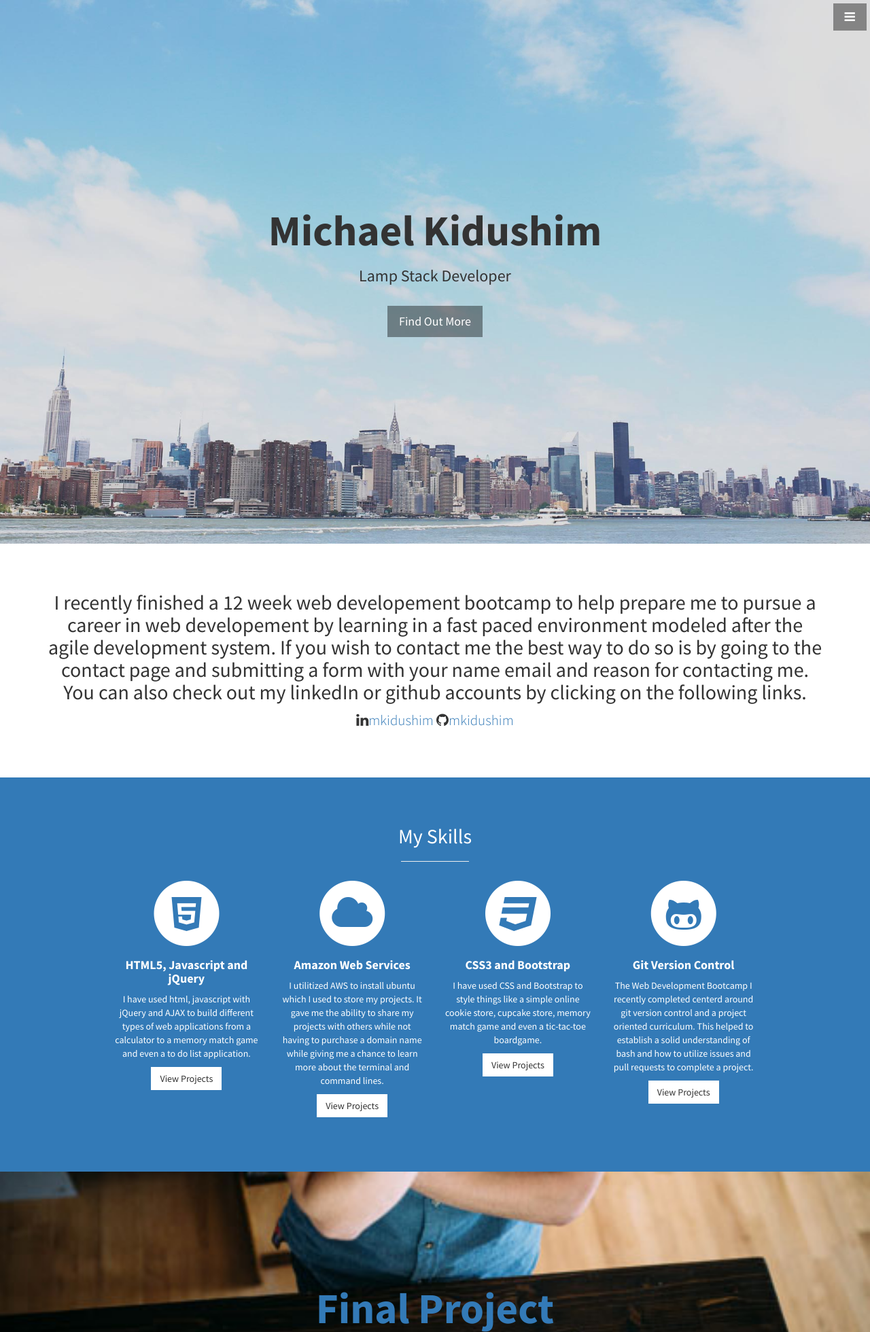
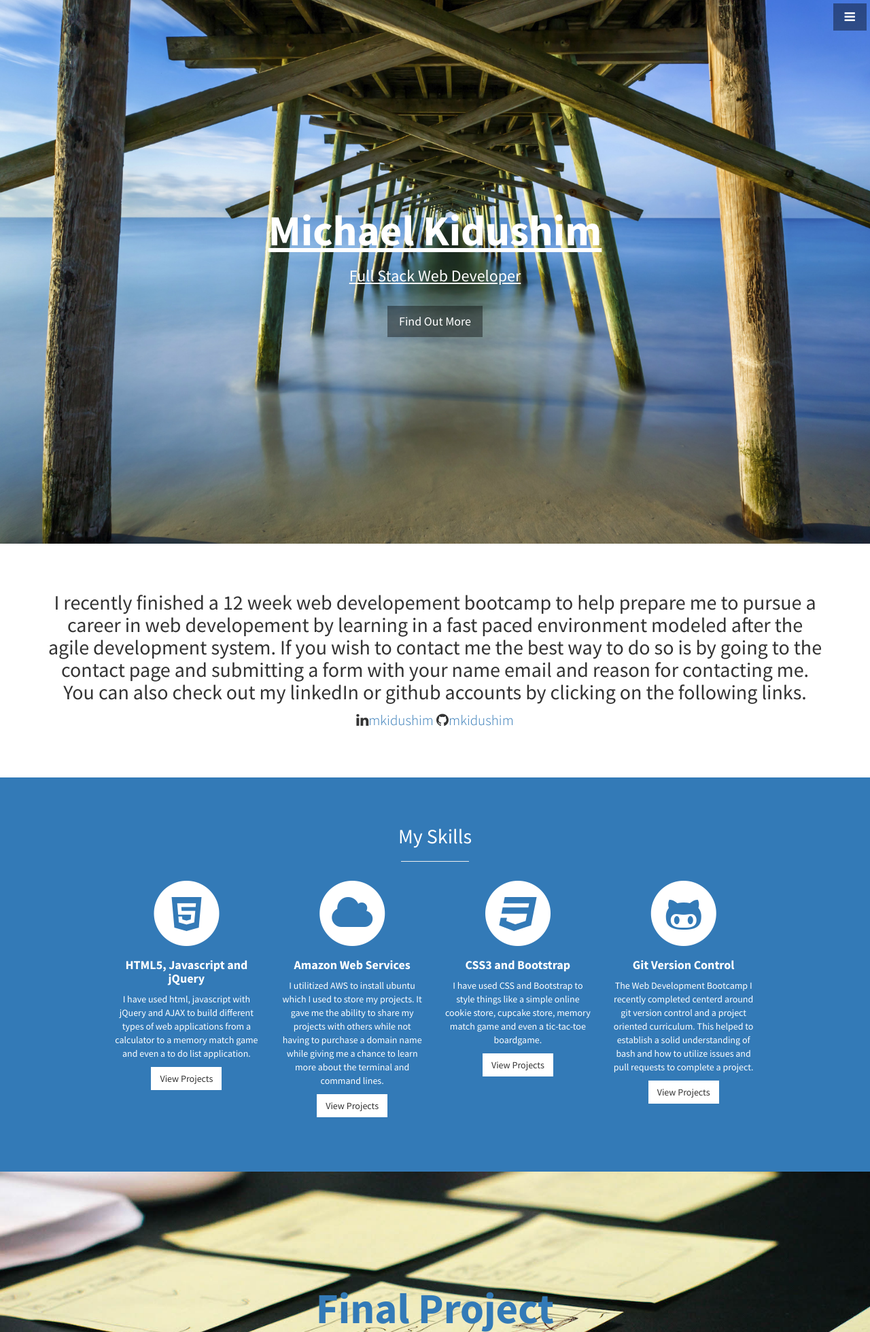
Before and after one commit to mkidushim/portfolio, a PHP site: page / in a window 1280 px wide. Shown: the top 1960 px of the page at 68% size. Run offline with PHP 8.4, Linux system fonts and the light colour scheme; some libraries are stand-ins or nearby versions.

Commit message:
finished 2.0

```diff
--- a/index.html
+++ b/index.html
@@ -41,18 +41,22 @@
                 <a href="#services" onclick=$ ( "#menu-close").click();>Skills</a>
             </li>
             <li>
-                <a href="#portfolio" onclick=$ ( "#menu-close").click();>My Work</a>
+                <a href="#final" onclick=$ ( "#menu-close").click();>Final Project</a>
+            </li>
+            <li>
+                <a href="#portfolio" onclick=$ ( "#menu-close").click();> Projects</a>
             </li>
             <li>
                 <a href="#contact" onclick=$ ( "#menu-close").click();>Contact</a>
             </li>
+
         </ul>
     </nav>
     <!-- Header -->
     <header id="top" class="header">
         <div class="text-vertical-center">
             <h1>Michael Kidushim</h1>
-            <h3>Lamp Stack Developer</h3>
+            <h3>Full Stack Web Developer</h3>
             <br>
             <a href="#about" class="btn btn-dark btn-lg">Find Out More</a>
         </div>
@@ -143,7 +147,7 @@
         <!-- /.container -->
     </section>
     <!-- Callout -->
-    <aside class="callout">
+    <aside id="final" class="callout">
         <div class="text-vertical-center">
             <h1><a href="http://52.26.217.22/c4_final_project/">Final Project</a></h1>
         </div>
@@ -209,12 +213,12 @@
         <!-- /.container -->
     </section>
     <!-- Call to Action -->
-    <aside class="call-to-action bg-primary">
+    <aside id="contact" class="call-to-action bg-primary">
         <div class="container">
             <div class="row">
                 <div class="col-lg-12 text-center">
-                    <h3>Send Me Your Contact Information</h3>
-                    <form>
+                    <h3>Contact Information</h3>
+                    <form action="mail_withmailer.php" method="POST">
                         <label class="col-md-2 col-md-offset-3">Name:</label>
                         <input class="col-md-4" type="text" placeholder="name" name="name" required>
                          <label class="col-md-2 col-md-offset-3">E-mail:</label>
--- a/stylish-portfolio.css
+++ b/stylish-portfolio.css
@@ -15,11 +15,20 @@
 }
 form input {
     margin-top: 10px;
+    color: black;
+}
+form input[name="message"]{
+    height: 15%;
 }
 .send {
     margin-top: 10px;
     background-color: gray;
     border-radius: 10px;
+    height:10%;
+}
+.text-vertical-center h1 a:hover {
+    text-decoration: none;
+    color: grey;
 }
 .text-vertical-center h1 {
     margin: 0;
@@ -150,11 +159,13 @@
 /* Header */
 
 .header {
+    text-decoration: underline;
+    color: white;
     display: table;
     position: relative;
     width: 100%;
     height: 100%;
-    background: url(images/bg.jpg) no-repeat center center scroll;
+    background: url(images/bg_2.jpg) no-repeat center center scroll;
     -webkit-background-size: cover;
     -moz-background-size: cover;
     background-size: cover;
@@ -184,7 +195,7 @@
     width: 100%;
     height: 400px;
     color: #fff;
-    background: url(images/portfolio-2.jpg) no-repeat center center scroll;
+    background: url(images/callout.jpg) no-repeat center center scroll;
     -webkit-background-size: cover;
     -moz-background-size: cover;
     background-size: cover;
```
Also changed, not shown: images/bg.jpg, images/bg_2.jpg (added), images/callout.jpg.
